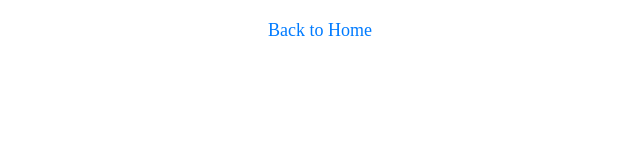
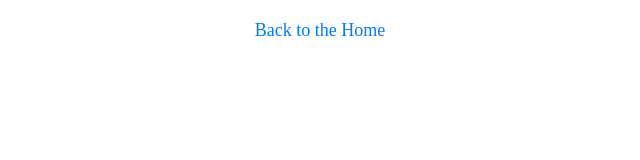
Before and after one commit to eribeq21/kanale, a SvelteKit app: page /top_chaneel in a window 1280 px wide. Shown: the top 160 px of the page, without its empty margins (320-960 px from the left). Built offline with nearby package versions, Linux system fonts and the light colour scheme.

Commit message:
The last one

```diff
--- a/src/routes/top_chaneel/+page.svelte
+++ b/src/routes/top_chaneel/+page.svelte
@@ -92,7 +92,7 @@
 </script>
 
 
-<a href="/">Back to Home</a>
+<a href="/">Back to the  Home</a>
 
 <style>
     h1 {
```
